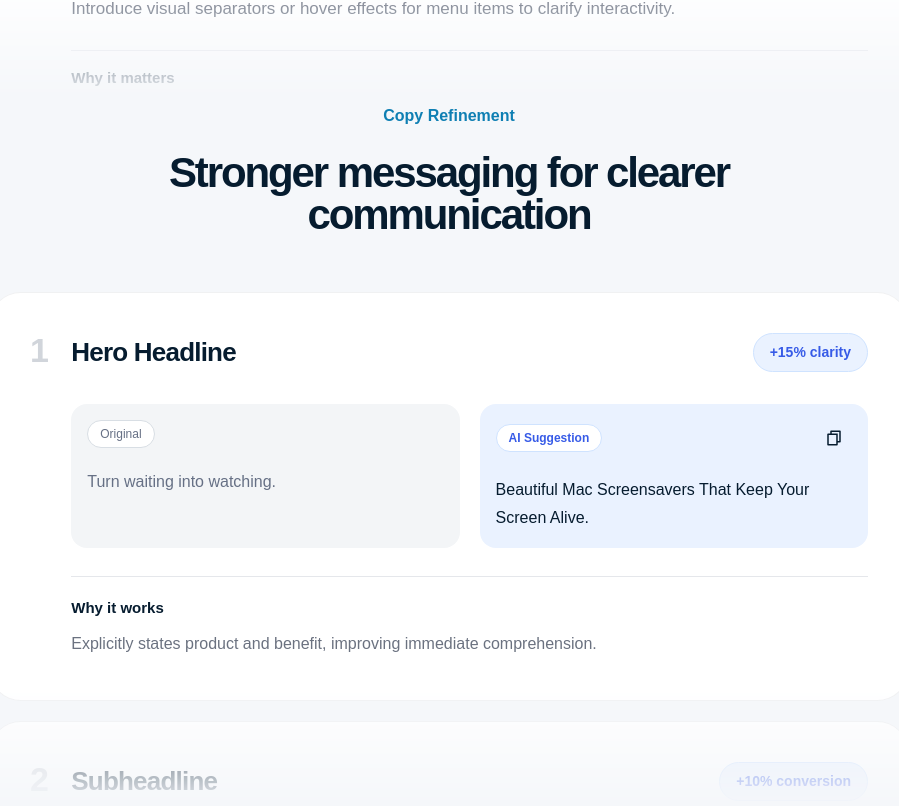
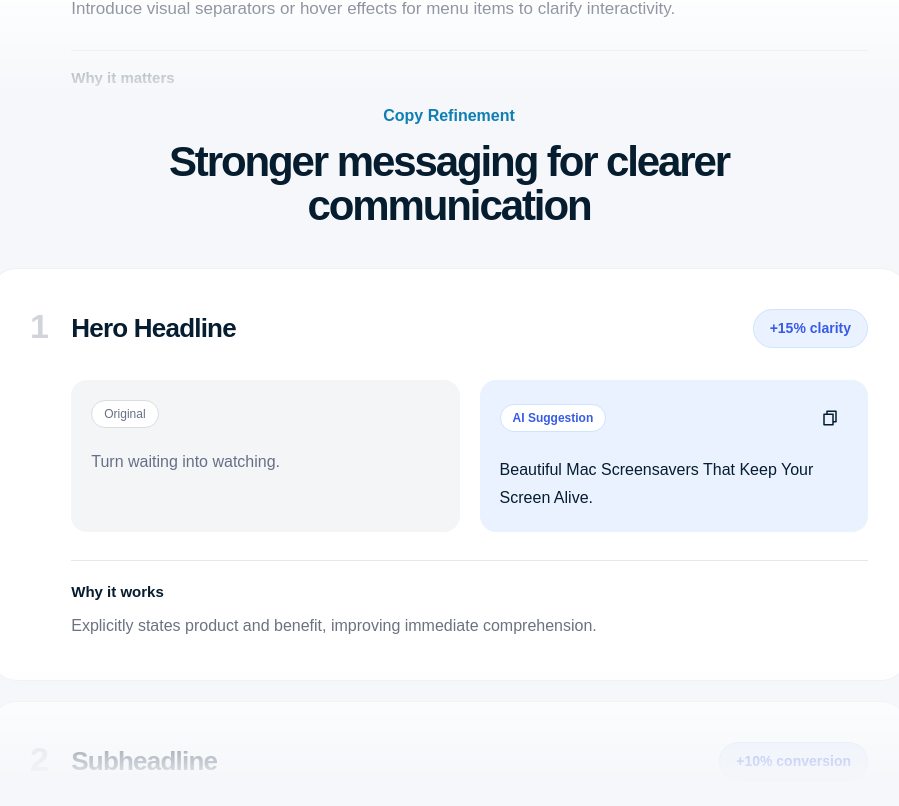
Before and after one commit to samarenkovdmitry/Klynt, a Next.js app: page / in a window 1280 px wide. Shown: the part 2574-3380 px from the top of the page, without its empty margins (191-1090 px from the left). Built offline with nearby package versions, Linux system fonts and the light colour scheme; a web font is replaced by a local one.

Commit message:
Copu refinements Upd

```diff
--- a/app/page.tsx
+++ b/app/page.tsx
@@ -490,7 +490,8 @@ export default function Home() {
         UX Issues
       </div>
 
-      <h2 className="mt-3 text-[22px] md:text-[32px] md:text-[32px] md:text-[42px] font-semibold leading-[1.05] tracking-[-0.05em] text-[#061C2F]">
+
+      <h2 className="mt-3 text-[28px] md:text-[42px] font-semibold leading-[1.05] tracking-[-0.05em] text-[#061C2F]">
         Key problems hurting clarity and conversion
       </h2>
     </div>
@@ -668,8 +669,7 @@ export default function Home() {
     Copy Refinement
   </div>
 
-
-      <h2 className="mt-6 text-[28px] md:text-[42px] font-semibold leading-[1] tracking-[-0.05em] text-[#061C2F]">
+  <h2 className="mt-3 text-[22px] md:text-[32px] md:text-[42px] font-semibold leading-[1.05] tracking-[-0.05em] text-[#061C2F]">
     Stronger messaging for clearer communication
   </h2>
 </div>
@@ -679,7 +679,7 @@ export default function Home() {
     relative
     max-h-[520px]
     overflow-hidden
-        mt-14
+    mt-10
     [mask-image:linear-gradient(to_bottom,black_75%,transparent_100%)]
   "
 >
@@ -688,25 +688,34 @@ export default function Home() {
     {[1, 2].map((item) => (
       <div
         key={item}
-            className="rounded-[32px] border border-[rgba(6,28,47,0.06)] bg-white px-6 py-6 md:px-10 md:py-10"
+        className="
+          rounded-[28px]
+          border
+          border-[rgba(6,28,47,0.06)]
+          bg-white
+          px-6
+          py-6
+          md:px-10
+          md:py-10
+        "
       >
-            <div className="flex flex-col md:flex-row gap-2 md:gap-6">
+        <div className="flex flex-col md:flex-row gap-3 md:gap-6">
 
+          {/* Number */}
           <div className="text-[22px] md:text-[28px] md:text-[34px] font-semibold leading-none tracking-[-0.05em] text-[#D1D5DB]">
             {item}
           </div>
 
           <div className="flex-1">
 
-                <div className="flex justify-between flex-wrap gap-4">
+            {/* Title + green pill */}
+            <div className="flex flex-col md:flex-row justify-between items-start gap-4">
               <h3 className="text-[20px] md:text-[26px] font-semibold tracking-[-0.03em] text-[#061C2F]">
                 {item === 1 ? "Hero Headline" : "Subheadline"}
               </h3>
 
-                  <div className="rounded-full border border-[#CFE3FF] bg-[#EAF2FF] px-4 py-2 text-[14px] font-semibold text-[#375BE7]">
-                    {item === 1
-                      ? "+15% clarity"
-                      : "+10% conversion"}
+              <div className="rounded-full border border-[#CFE3FF] bg-[#EAF2FF] px-4 py-2 text-[13px] md:text-[14px] font-semibold text-[#375BE7] whitespace-nowrap">
+                {item === 1 ? "+15% clarity" : "+10% conversion"}
               </div>
             </div>
 
@@ -714,16 +723,14 @@ export default function Home() {
             <div className="mt-8 grid grid-cols-1 md:grid-cols-2 gap-5">
 
               {/* BEFORE */}
-                  <div className="rounded-2xl bg-[#F3F5F7] p-4">
+              <div className="rounded-2xl bg-[#F3F5F7] p-4 md:p-5">
                 <div className="flex items-center justify-between">
-
                   <div className="rounded-full border border-[#D8DEE4] bg-white px-3 py-1 text-[12px] font-medium text-[#667085]">
                     Original
                   </div>
-
                 </div>
 
-                    <p className="mt-5 text-[16px] leading-7 text-[#667085]">
+                <p className="mt-5 text-[14px] md:text-[16px] leading-6 md:leading-7 text-[#667085]">
                   {item === 1
                     ? "Turn waiting into watching."
                     : "Generic subheadline text."}
@@ -731,7 +738,7 @@ export default function Home() {
               </div>
 
               {/* AFTER */}
-                  <div className="rounded-2xl bg-[#EAF2FF] p-4">
+              <div className="rounded-2xl bg-[#EAF2FF] p-4 md:p-5">
                 <div className="flex items-center justify-between gap-3">
 
                   <div className="rounded-full border border-[#CFE3FF] bg-white px-3 py-1 text-[12px] font-semibold text-[#375BE7]">
@@ -763,10 +770,9 @@ export default function Home() {
                       </div>
                     )}
                   </div>
-
                 </div>
 
-                    <p className="mt-5 text-[16px] font-medium leading-7 text-[#061C2F]">
+                <p className="mt-5 text-[14px] md:text-[16px] font-medium leading-6 md:leading-7 text-[#061C2F]">
                   {item === 1
                     ? "Beautiful Mac Screensavers That Keep Your Screen Alive."
                     : "Clearer, more benefit-driven messaging."}
@@ -781,7 +787,7 @@ export default function Home() {
                 Why it works
               </p>
 
-                  <p className="mt-2 text-[16px] leading-8 text-[#6B7280] max-w-[720px]">
+              <p className="mt-2 text-[14px] md:text-[16px] leading-6 md:leading-7 text-[#6B7280] max-w-[720px]">
                 Explicitly states product and benefit, improving immediate comprehension.
               </p>
             </div>
@@ -823,7 +829,8 @@ export default function Home() {
           <div className="relative z-10 mx-auto max-w-[760px]">
 
 
-            <h2 className="mt-7 text-[36px] md:text-[58px] font-semibold leading-[0.95] tracking-[-0.05em] text-[#061C2F]">
+
+            <h2 className="mt-6 text-[36px] md:text-[42px] font-semibold leading-[1] tracking-[-0.05em] text-[#061C2F]">
               Improve clarity before shipping your next release
             </h2>
 
```
Lines whose indentation alone changed are shown as unchanged.
